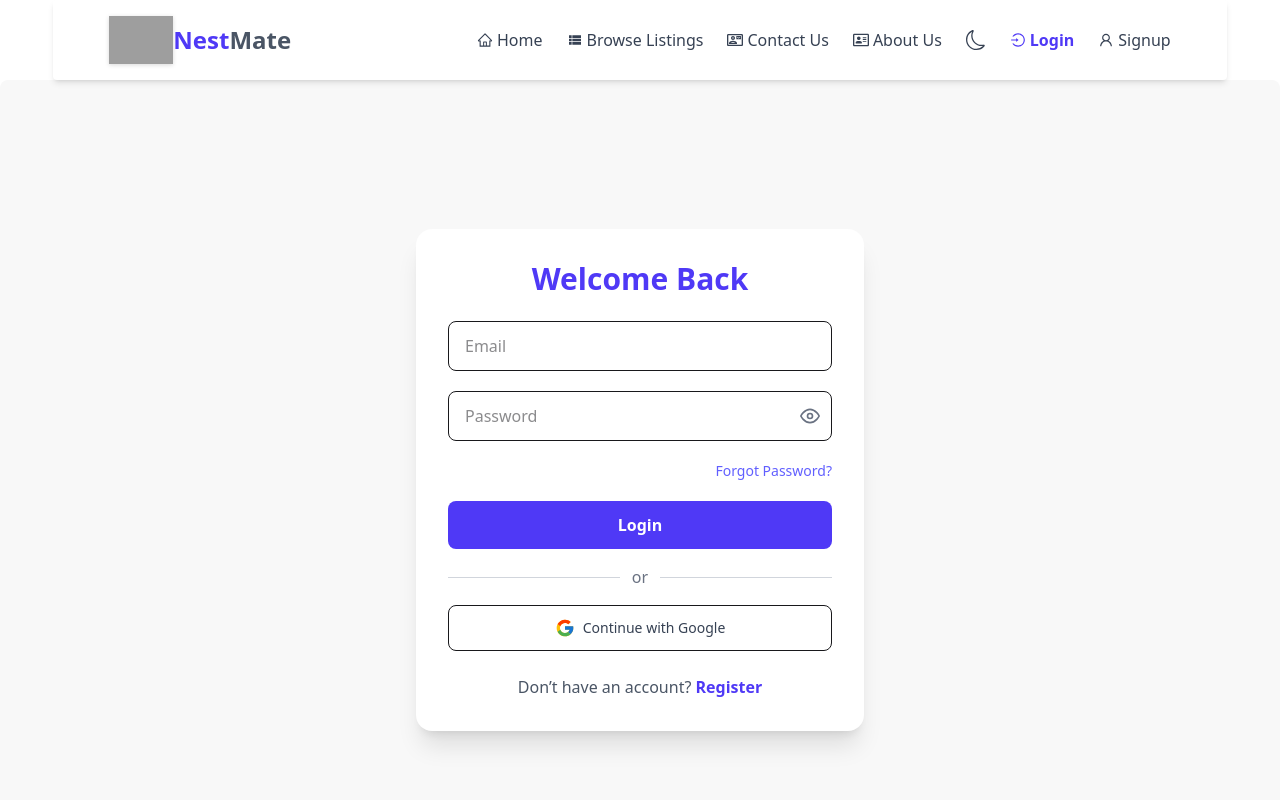
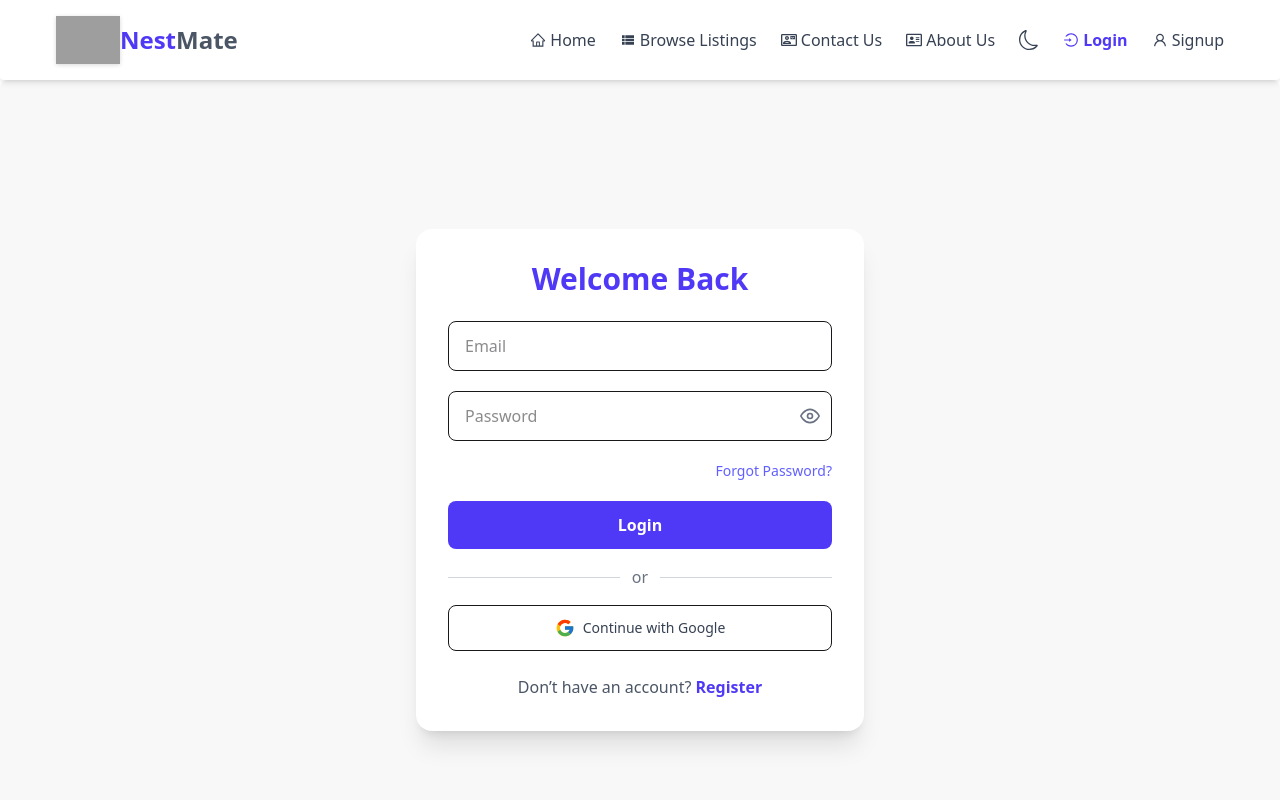
Before and after one commit to Arifur999/NestMate, a React (Vite) app: page /login in a window 1280 px wide. Shown: the top 800 px of the page. Built offline with nearby package versions, Linux system fonts and the light colour scheme; no server answers; grey boxes are pictures that could not be loaded.

Commit message:
ui fresh

```diff
--- a/src/components/Navber.jsx
+++ b/src/components/Navber.jsx
@@ -48,7 +48,7 @@ const Navbar = () => {
   const activeLinkStyle = "text-indigo-600 dark:text-indigo-400 font-semibold";
 
   return (
-    <header className="bg-white dark:bg-gray-900 shadow-md w-11/12 mx-auto rounded sticky top-0 z-50 lg:px-14">
+    <header className="bg-white dark:bg-gray-900 shadow-md  mx-auto rounded sticky top-0 z-50 lg:px-14">
       <Tooltip id="navbar-tooltip" place="bottom" className="z-50" />
 
       <div className="mx-auto py-4 flex justify-between items-center">
--- a/src/pages/Hero.jsx
+++ b/src/pages/Hero.jsx
@@ -10,7 +10,7 @@ import { Link } from 'react-router';
 const Hero = () => {
   return (
     <>
-      <div className="relative w-11/12 mx-auto h-[400px] md:h-[500px] lg:h-[70vh] rounded">
+      <div className="relative  mx-auto h-[400px] md:h-[500px] lg:h-[70vh] rounded">
         {/* Text Overlay */}
         <div className="absolute top-1/4 md:top-1/3 left-1/2 transform -translate-x-1/2 -translate-y-1/2 z-30 text-center px-4">
           <h1 className="text-2xl md:text-5xl font-bold text-white drop-shadow-md">
```
